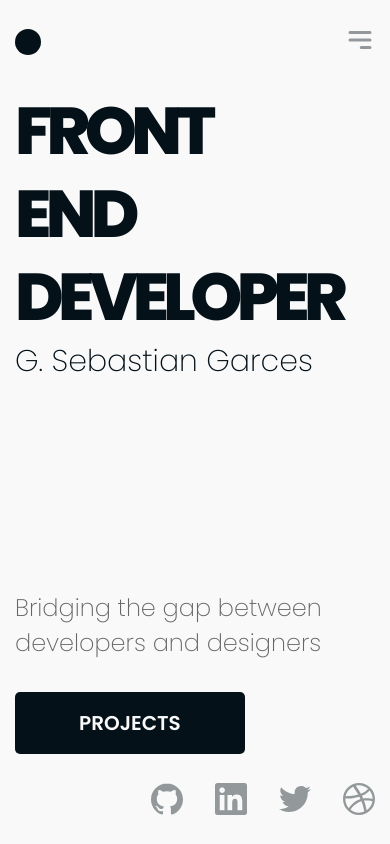
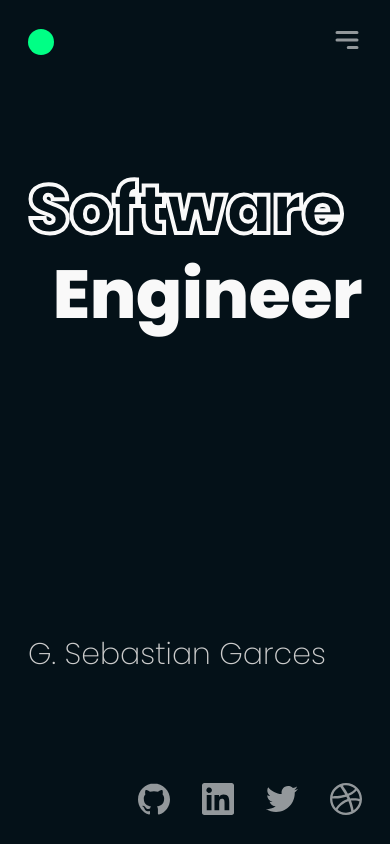
Before and after one commit to SebastianGarces/gsgarces, a Next.js app: page / in a window 390 px wide. Built offline with nearby package versions, Linux system fonts and the light colour scheme.

Commit message:
continued work

```diff
--- a/src/components/common/Layout.jsx
+++ b/src/components/common/Layout.jsx
@@ -53,7 +53,7 @@ const ContentWrapper = styled.main`
 
 	@media (max-width: 768px) {
 		grid-column: 1/14;
-		padding: 0 15px;
+		padding: 0 28px;
 		grid-template-rows: 90px 1fr 90px;
 		grid-template-areas:
 			'top-nav'
--- a/src/components/common/NavLink.jsx
+++ b/src/components/common/NavLink.jsx
@@ -22,6 +22,6 @@ const ATag = styled.a`
 	${({ isActive }) =>
 		isActive &&
 		css`
-			color: ${colors('main.primary')};
+			color: ${colors('accent.primary')};
 		`};
 `
--- a/src/components/common/TopNav.jsx
+++ b/src/components/common/TopNav.jsx
@@ -102,7 +102,7 @@ const Socials = styled.div`
 		&:focus {
 			svg {
 				path {
-					fill: ${colors('main.primary')};
+					fill: ${colors('accent.primary')};
 				}
 			}
 		}
--- a/src/components/icons/LogoMark.jsx
+++ b/src/components/icons/LogoMark.jsx
@@ -6,6 +6,6 @@ export const LogoMark = () => (
 		fill="none"
 		xmlns="http://www.w3.org/2000/svg"
 	>
-		<circle cx="13" cy="13" r="13" fill="#041118" />
+		<circle cx="13" cy="13" r="13" fill="#00FF85" />
 	</svg>
 )
--- a/src/pages/index.jsx
+++ b/src/pages/index.jsx
@@ -1,4 +1,4 @@
-import styled from 'styled-components'
+import styled, { css } from 'styled-components'
 import { motion } from 'framer-motion'
 import colors from '../utils/colors'
 import { useRouter } from 'next/router'
@@ -6,172 +6,54 @@ import { useRouter } from 'next/router'
 export default function HomePage() {
 	const router = useRouter()
 
-	function handleProjects() {
-		router.push('/projects')
-	}
-
-	const scrollAwayLeft = {
-		initial: {
-			x: '0',
-			skewX: 10,
-			scale: 1.25,
-		},
-		animate: {
-			x: '-135vw',
-			skewX: 0,
-			transition: {
-				duration: 0.75,
-			},
-		},
-		exit: {
-			x: '0',
-			skewX: -10,
-			transition: {
-				duration: 0.5,
-			},
-		},
-	}
-
-	const stagger = {
-		animate: {
-			transition: {
-				staggerChildren: 0.04,
-			},
-		},
-		exit: {
-			transition: {
-				staggerChildren: 0.04,
-			},
-		},
-	}
-
 	return (
 		<Container exit="exit" initial="initial" animate="animate">
-			<motion.div variants={stagger}>
-				<TransitionBgPrimary variants={scrollAwayLeft} />
-				<TransitionBgSecondary variants={scrollAwayLeft} />
-			</motion.div>
-			<ContentWrapper>
-				<Hero>
-					<HeadingWrapper>
-						<LineWrapper>
-							<Heading
-								initial={{ opacity: 0, y: 80 }}
-								animate={{ opacity: 1, y: 0 }}
-								transition={{
-									delay: 0.45,
-									duration: 0.5,
-									type: 'spring',
-								}}
-							>
-								Front &nbsp; End &nbsp; Developer
-							</Heading>
-						</LineWrapper>
-						<LineWrapper>
-							<SubHeading
-								initial={{ opacity: 0, y: 80 }}
-								animate={{ opacity: 1, y: 0 }}
-								transition={{
-									delay: 0.5,
-									duration: 0.5,
-									type: 'spring',
-								}}
-							>
-								G. Sebastian Garces
-							</SubHeading>
-						</LineWrapper>
-					</HeadingWrapper>
-				</Hero>
-				<AccentSquare>
+			<HeroContainer>
+				<HeadingWrapper>
 					<LineWrapper>
-						<motion.h2
-							initial={{ opacity: 0, y: 80 }}
-							animate={{ opacity: 1, y: 0 }}
-							transition={{ delay: 0.55, duration: 0.5, type: 'spring' }}
-						>
-							Bridging the gap between developers and designers
-						</motion.h2>
+						<Heading outlined>Software</Heading>
 					</LineWrapper>
 					<LineWrapper>
-						<motion.button
-							initial={{ opacity: 0, y: 80 }}
-							animate={{ opacity: 1, y: 0 }}
-							transition={{ delay: 0.6, duration: 0.5, type: 'spring' }}
-							onClick={handleProjects}
-						>
-							Projects
-						</motion.button>
+						<Heading>Engineer</Heading>
 					</LineWrapper>
-				</AccentSquare>
-			</ContentWrapper>
+				</HeadingWrapper>
+			</HeroContainer>
+
+			<LineWrapper>
+				<SubHeading>G. Sebastian Garces</SubHeading>
+			</LineWrapper>
 		</Container>
 	)
 }
 
-const TransitionBgPrimary = styled(motion.div)`
-	position: absolute;
-	overflow: hidden;
-	background: #041118;
-	z-index: 2000;
-	top: 0;
-	bottom: 0;
-	left: 0;
-	right: 0;
-	height: 100vh;
-	width: 100vw;
-`
 const LineWrapper = styled.div`
-	overflow: hidden;
-`
-
-const TransitionBgSecondary = styled(motion.div)`
-	position: absolute;
-	background: #93989b;
-	overflow: hidden;
-	z-index: 1000;
-	top: 0;
-	bottom: 0;
-	left: 0;
-	right: 0;
-	height: 100vh;
-	width: 100vw;
+	position: relative;
+	width: 100%;
 `
 
 const Container = styled(motion.section)`
 	height: 100%;
 	width: 100%;
 	display: flex;
-	align-items: center;
-	overflow: hidden;
+	flex-direction: column;
+	justify-content: center;
 
 	@media (max-width: 1024px) {
 		align-content: space-between;
 	}
 `
 
-const ContentWrapper = styled.div`
-	height: fit-content;
-	display: flex;
-	width: 100%;
-
-	@media (max-width: 1024px) {
-		flex-direction: column;
-		height: 100%;
-		justify-content: space-between;
-	}
-`
-
-const Hero = styled.div`
+const HeroContainer = styled.div`
 	position: relative;
 	display: flex;
 	flex-direction: column;
 	width: fit-content;
 	padding-top: 3.5vh;
-	width: 45%;
-	height: 70vh;
+	width: 65%;
+	height: 60vh;
 
 	@media (max-width: 1024px) {
-		height: min-content;
+		height: 55vh;
 	}
 
 	@media (max-width: 768px) {
@@ -181,25 +63,24 @@ const Hero = styled.div`
 `
 
 const HeadingWrapper = styled(motion.div)`
-	position: absolute;
-	width: max-content;
+	position: relative;
+	width: 100%;
 
 	@media (max-width: 1024px) {
 		position: static;
-		width: fit-content;
 	}
 `
 
 const Heading = styled(motion.h1)`
-	color: ${colors('text.primary')};
+	color: ${colors('text.white')};
 	font-weight: 800;
 	font-size: 120px;
-	letter-spacing: -0.085em;
-	text-transform: uppercase;
+	letter-spacing: -0.005em;
 	line-height: 1.25;
+	margin-left: 50%;
 
 	@media (max-width: 1500px) {
-		font-size: 98px;
+		font-size: 160px;
 	}
 
 	@media (max-width: 1215px) {
@@ -208,11 +89,10 @@ const Heading = styled(motion.h1)`
 
 	@media (max-width: 1024px) {
 		font-size: 120px;
-		width: 70%;
+		margin-left: 35%;
 	}
 
 	@media (max-width: 768px) {
-		width: 60%;
 		font-size: 120px;
 	}
 
@@ -226,16 +106,35 @@ const Heading = styled(motion.h1)`
 
 	@media (max-width: 440px) {
 		font-size: 54px;
-		width: 60%;
 	}
 
-	@supports (font-size: clamp(54px, 6.5vw, 120px)) {
-		font-size: clamp(54px, 6.5vw, 120px);
+	@supports (font-size: clamp(94px, 10.5vw, 164px)) {
+		font-size: clamp(94px, 10.5vw, 164px);
 
 		@media (max-width: 1024px) {
-			font-size: clamp(54px, 17vw, 100px);
+			font-size: clamp(68px, 13.5vw, 164px);
+		}
+
+		@media (max-width: 768px) {
+			margin-left: 0;
+			text-align: end;
 		}
 	}
+
+	${({ outlined }) =>
+		outlined &&
+		css`
+			margin-left: 0;
+			-webkit-text-stroke: 4px ${colors('text.white')};
+			-webkit-text-fill-color: ${colors('text.primary')};
+
+			@media (max-width: 768px) {
+				text-align: start;
+			}
+			@media (max-width: 1024px) {
+				margin-left: 0;
+			}
+		`}
 `
 
 const SubHeading = styled(motion.h2)`
@@ -244,7 +143,7 @@ const SubHeading = styled(motion.h2)`
 	font-weight: 200;
 	font-size: 64px;
 
-	color: ${colors('text.primary')};
+	color: ${colors('text.white_light')};
 
 	@media (max-width: 1500px) {
 		font-size: 64px;
@@ -274,67 +173,3 @@ const SubHeading = styled(motion.h2)`
 		}
 	}
 `
-
-const AccentSquare = styled(motion.div)`
-	width: 55%;
-	height: 70vh;
-	border-radius: 20px;
-	padding: 3vw 0;
-	display: flex;
-	flex-direction: column;
-	justify-content: flex-end;
-	align-items: flex-end;
-
-	@media (min-width: 3200px) {
-		padding: 2vw;
-	}
-
-	h2 {
-		color: ${colors('text.primary_lighter')};
-		font-size: clamp(18px, 2vw, 38px);
-		font-weight: 200;
-		margin-bottom: 3rem;
-		text-align: end;
-	}
-
-	button {
-		background-color: ${colors('main.primary')};
-		width: fit-content;
-		padding: 1rem 4rem;
-		border: none;
-		border-radius: 5px;
-
-		transition: background-color 150ms ease-in-out;
-
-		color: ${colors('text.white')};
-		font-size: 20px;
-		font-weight: 600;
-		text-transform: uppercase;
-		cursor: pointer;
-
-		&:hover,
-		&:focus {
-			background-color: ${colors('main.hover')};
-			outline: none;
-		}
-	}
-
-	@media (max-width: 1024px) {
-		background-color: transparent;
-		height: min-content;
-		width: 100%;
-		padding: 0;
-		align-items: flex-start;
-
-		h2 {
-			color: ${colors('text.primary_lightest')};
-			font-size: clamp(24px, 3vw, 30px);
-			margin-bottom: 2rem;
-			text-align: start;
-		}
-
-		button {
-			width: 100%;
-		}
-	}
-`
--- a/src/styles/GlobalStyles.js
+++ b/src/styles/GlobalStyles.js
@@ -16,6 +16,7 @@ const GlobalStyles = createGlobalStyle`
                 font-family: poppins, sans-serif;
                 font-weight: 700;
                 font-style: normal;
+                color: ${colors('accent.primary')}
             }
             p, a, li, span, button {
                 font-family: poppins, sans-serif;
--- a/src/styles/theme.js
+++ b/src/styles/theme.js
@@ -5,8 +5,11 @@ const theme = {
 			hover: '#333E43',
 			light: '#93989B',
 		},
+		accent: {
+			primary: '#00FF85',
+		},
 		bg: {
-			primary: '#F9F9F9',
+			primary: '#041118',
 			dark: '#111111',
 			border: 'rgba(247, 247, 247, 0.4)',
 		},
```
Also changed, not shown: src/pages/projects/index.jsx (+1 -65 lines).
